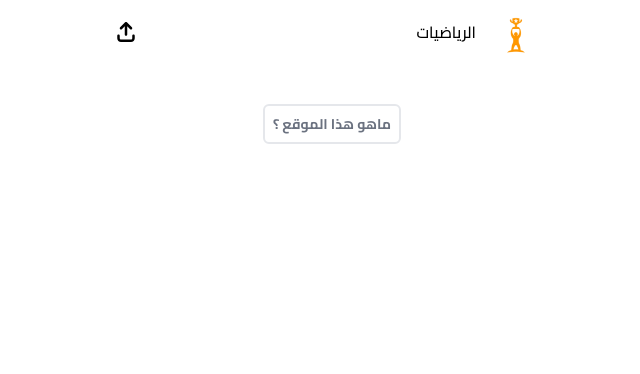
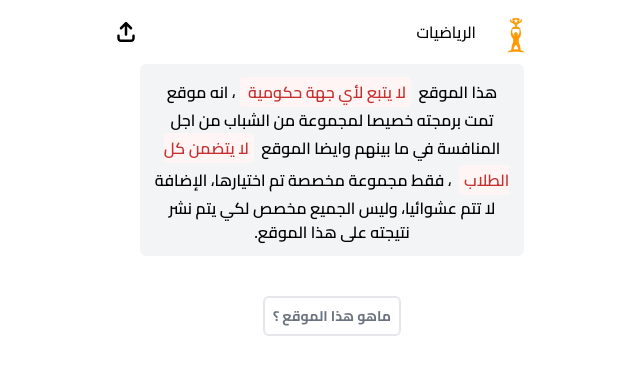
Before and after one commit to SheikhElMoctarG/5c-UI, a Nuxt app: page /about in a window 1280 px wide. Shown: the top 374 px of the page, without its empty margins (382-1022 px from the left). Built offline with nearby package versions, Linux system fonts and the light colour scheme.

Commit message:
add first style for the about page

```diff
--- a/components/footer.vue
+++ b/components/footer.vue
@@ -1,9 +1,9 @@
 <template>
   <div class="flex justify-center items-center mt-10">
     <!-- button -->
-    <button class="border-2 p-2 rounded-md border-gray-200 text-gray-500 font-bold text-sm">
+    <nuxt-link to="/about" class="border-2 p-2 rounded-md border-gray-200 text-gray-500 font-bold text-sm">
         ماهو هذا الموقع ؟
-    </button>
+    </nuxt-link>
   </div>
 </template>
 
--- a/layouts/default.vue
+++ b/layouts/default.vue
@@ -2,7 +2,7 @@
   <div class="container mx-auto max-w-md">
     <navbar/>
     <Nuxt/>
-    <Footer/>
+    <Footer v-if="currentURL != aboutUrl"/>
   </div>
 </template>
 
@@ -11,7 +11,12 @@ import Navbar from '../components/navbar.vue'
 import Myfooter from "../components/footer.vue"
 export default {
   components: { Navbar , Myfooter},
-
+  data(){
+    return{
+      currentURL: window.location.href,
+      aboutUrl: process.env.URL + "/about"
+    }
+  }
 }
 </script>
 
--- /dev/null
+++ b/pages/about/index.vue
@@ -0,0 +1,31 @@
+<template>
+  <div>
+    <!-- inbox of quote -->
+    <div class="flex justify-center text-center p-3 max-w-sm mx-auto bg-gray-100 rounded-md font-semibold">
+        <p>
+            هذا الموقع  <span> لا يتبع لأي جهة حكومية </span>، انه موقع تمت برمجته خصيصا لمجموعة من الشباب من اجل المنافسة في ما بينهم وايضا الموقع   <span>  لا يتضمن كل الطلاب</span> ، فقط مجموعة مخصصة تم اختيارها، الإضافة لا تتم عشوائيا، وليس الجميع مخصص لكي يتم نشر نتيجته على هذا الموقع.
+        </p>
+    </div>
+    <!-- info of the developer -->
+  </div>
+</template>
+
+<script>
+export default {
+    name: "aboutPage"
+}
+</script>
+
+<style>
+span{
+    margin-left: 0.25rem;
+    margin-right: 0.25rem;
+    padding: 0 5px;
+    font-style: normal;
+    font-weight: 600;
+    border-radius: 0.25rem;
+    line-height: 2;
+    background-color: #fff5f5;
+    color: #c53030;
+}
+</style>
```
